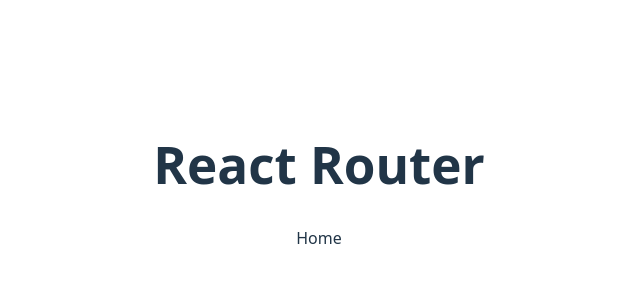
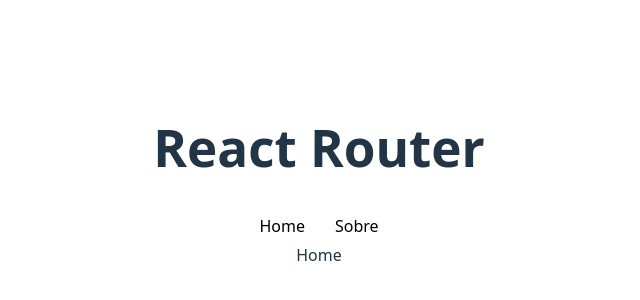
Before and after one commit to Gioomoraes/Estudos, a React (Vite) app in the folder reactrouter/: page / in a window 1280 px wide. Shown: the part 224-524 px from the top of the page, without its empty margins (321-961 px from the left). Built offline with nearby package versions, Linux system fonts and the light colour scheme.

Commit message:
Adicionar css básico nav

```diff
--- a/reactrouter/src/App.jsx
+++ b/reactrouter/src/App.jsx
@@ -5,11 +5,14 @@
 import Home from "./pages/Home";
 import About from "./pages/About";
 
+import Navbar from "./components/Navbar";
+
 function App() {
   return (
     <div className="App">
       <h1>React Router</h1>
       <BrowserRouter>
+        <Navbar />
         <Routes>
           <Route path="/" element={<Home />} />
           <Route path="/about" element={<About />} />
--- a/reactrouter/src/components/Navbar.css
+++ b/reactrouter/src/components/Navbar.css
@@ -0,0 +1,20 @@
+nav {
+  display: flex;
+  justify-content: center;
+}
+
+nav a {
+  margin: 0 10px;
+  padding: 5px;
+  text-decoration: none;
+  color: #000;
+}
+
+nav a:hover {
+  background-color: #dddddd;
+}
+
+.active {
+  background-color: #000000;
+  color: white;
+}
```
